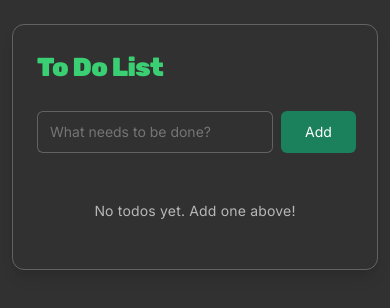
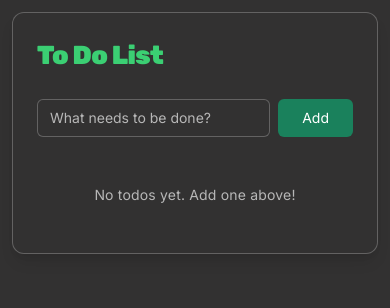
Before and after one commit to paulajessicareid/todo-list, a website built with Vite: page index.html in a window 390 px wide. Built offline with nearby package versions, Linux system fonts and the light colour scheme.

Commit message:
Add to do list HTML structures and styles

```diff
--- a/index.html
+++ b/index.html
@@ -13,18 +13,23 @@
     />
   </head>
   <body>
-    <div id="app">
-      <h1>To Do List</h1>
-      <form id="todo-form">
+    <div id="app" class="todo-app">
+      <header class="todo-header">
+        <h1 class="todo-title">To Do List</h1>
+      </header>
+
+      <form id="todo-form" class="todo-form">
         <input
           id="todo-input"
+          class="todo-input"
           type="text"
           placeholder="What needs to be done?"
           autocomplete="off"
         />
-        <button type="submit">Add</button>
+        <button type="submit" class="todo-add-button">Add</button>
       </form>
-      <ul id="todo-list"></ul>
+
+      <ul id="todo-list" class="todo-list"></ul>
     </div>
     <script type="module" src="/src/main.js"></script>
   </body>
--- a/src/style.css
+++ b/src/style.css
@@ -39,6 +39,9 @@
   --radius-md: 6px;
   --radius-lg: 12px;
 
+  /* Layout */
+  --max-width-app: 480px;
+
   font: var(--font-size-md) / var(--line-height) var(--font-body);
   letter-spacing: var(--letter-spacing);
   color-scheme: dark;
@@ -50,63 +53,80 @@
   -moz-osx-font-smoothing: grayscale;
 }
 
+*,
+*::before,
+*::after {
+  box-sizing: border-box;
+}
+
 body {
   font-size: var(--font-size-sm);
   margin: 0;
   min-height: 100svh;
   display: flex;
-  align-items: flex-start;
+  align-items: center;
   justify-content: center;
-  padding: var(--space-xl) var(--space-lg);
-  box-sizing: border-box;
+  padding: var(--space-lg);
   color: var(--color-text);
+  background: var(--color-bg);
 }
 
-h1 {
+.todo-app {
+  width: 100%;
+  max-width: var(--max-width-app);
+  padding: var(--space-xl);
+  border: 1px solid var(--color-border);
+  border-radius: var(--radius-lg);
+  box-shadow: var(--shadow);
+  background: var(--color-bg);
+}
+
+.todo-header {
+  margin-bottom: var(--space-lg);
+}
+
+.todo-title {
   font-family: var(--font-heading);
   font-size: var(--font-size-lg);
   font-weight: var(--font-weight-heading);
   color: var(--color-heading);
-  margin: 0 0 var(--space-lg);
+  margin: 0;
   letter-spacing: var(--letter-spacing-heading);
 }
 
-#app {
-  width: 100%;
-  max-width: 480px;
-  padding: var(--space-xl);
-  border: 1px solid var(--color-border);
-  border-radius: var(--radius-lg);
-  box-shadow: var(--shadow);
-  box-sizing: border-box;
-}
-
-#todo-form {
+.todo-form {
   display: flex;
+  flex-direction: row;
+  align-items: stretch;
   gap: var(--space-sm);
   margin-bottom: var(--space-lg);
 }
 
-#todo-input {
+.todo-input {
   flex: 1;
+  min-width: 0;
   font: inherit;
-  padding: 10px var(--space-md);
+  padding: var(--space-sm) var(--space-md);
   border: 1px solid var(--color-border);
   border-radius: var(--radius-md);
   background: var(--color-bg);
   color: var(--color-text);
-  box-sizing: border-box;
 }
 
-#todo-input:focus {
+.todo-input::placeholder {
+  color: var(--color-text-muted);
+}
+
+.todo-input:focus {
   outline: 2px solid var(--color-accent);
   outline-offset: 2px;
   border-color: var(--color-accent-border);
 }
 
-#todo-form button {
+.todo-add-button {
+  flex-shrink: 0;
   font: inherit;
-  padding: 10px var(--space-lg);
+  padding: var(--space-sm) var(--space-lg);
   border: none;
   border-radius: var(--radius-md);
   background: var(--color-accent);
@@ -115,22 +135,22 @@ h1 {
   transition: opacity 0.2s;
 }
 
-#todo-form button:hover {
+.todo-add-button:hover {
   opacity: 0.9;
 }
 
-#todo-form button:focus-visible {
+.todo-add-button:focus-visible {
   outline: 2px solid var(--color-accent);
   outline-offset: 2px;
 }
 
-#todo-list {
+.todo-list {
   list-style: none;
   padding: 0;
   margin: 0;
 }
 
-#todo-list li {
+.todo-list li {
   display: flex;
   align-items: center;
   gap: var(--space-md);
@@ -138,31 +158,35 @@ h1 {
   border-bottom: 1px solid var(--color-border);
 }
 
-#todo-list li:last-child {
+.todo-list li:last-child {
   border-bottom: none;
 }
 
-#todo-list li.empty-state {
+.todo-list li.empty-state {
   justify-content: center;
   color: var(--color-text-muted);
+  font-size: var(--font-size-sm);
   border-bottom: none;
   padding: var(--space-lg) 0;
 }
 
 .todo-text {
   flex: 1;
+  min-width: 0;
   color: var(--color-text);
+  font-size: var(--font-size-md);
 }
 
-#todo-list li.completed .todo-text {
+.todo-list li.completed .todo-text {
   color: var(--color-completed);
   text-decoration: line-through;
 }
 
 .delete-btn {
+  flex-shrink: 0;
   font: inherit;
   font-size: var(--font-size-sm);
-  padding: var(--space-xs) 10px;
+  padding: var(--space-xs) var(--space-sm);
   border: 1px solid var(--color-border);
   border-radius: var(--radius-sm);
   background: transparent;
@@ -181,23 +205,26 @@ h1 {
   outline-offset: 2px;
 }
 
-input[type='checkbox'] {
-  width: 18px;
-  height: 18px;
+.todo-list input[type='checkbox'] {
+  flex-shrink: 0;
+  width: var(--space-md);
+  height: var(--space-md);
+  margin: 0;
   cursor: pointer;
   accent-color: var(--color-completed);
 }
 
 @media (max-width: 480px) {
   body {
-    padding: var(--space-lg) var(--space-md);
+    padding: var(--space-md);
+    align-items: flex-start;
   }
 
-  #app {
-    padding: var(--space-lg) var(--space-lg);
+  .todo-app {
+    padding: var(--space-lg);
   }
 
-  h1 {
+  .todo-title {
     font-size: var(--font-size-xl);
   }
 }
```
